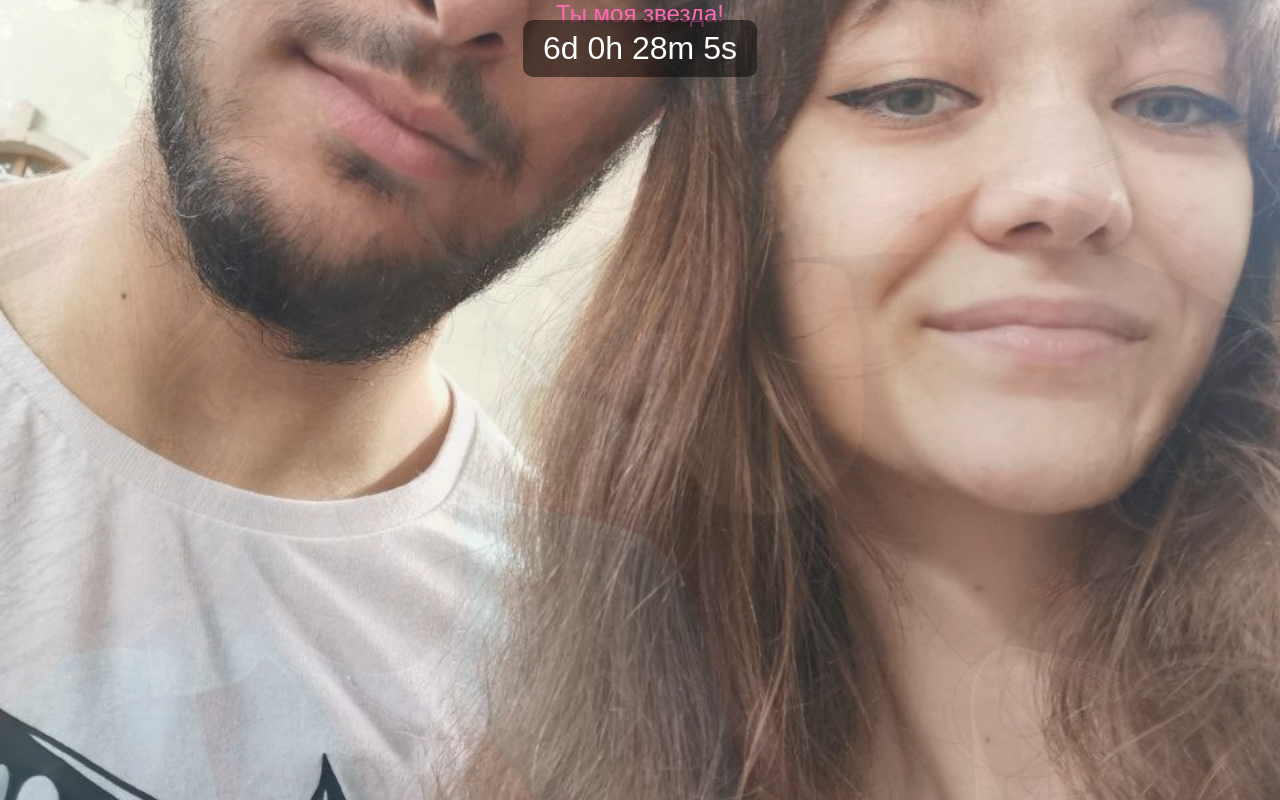
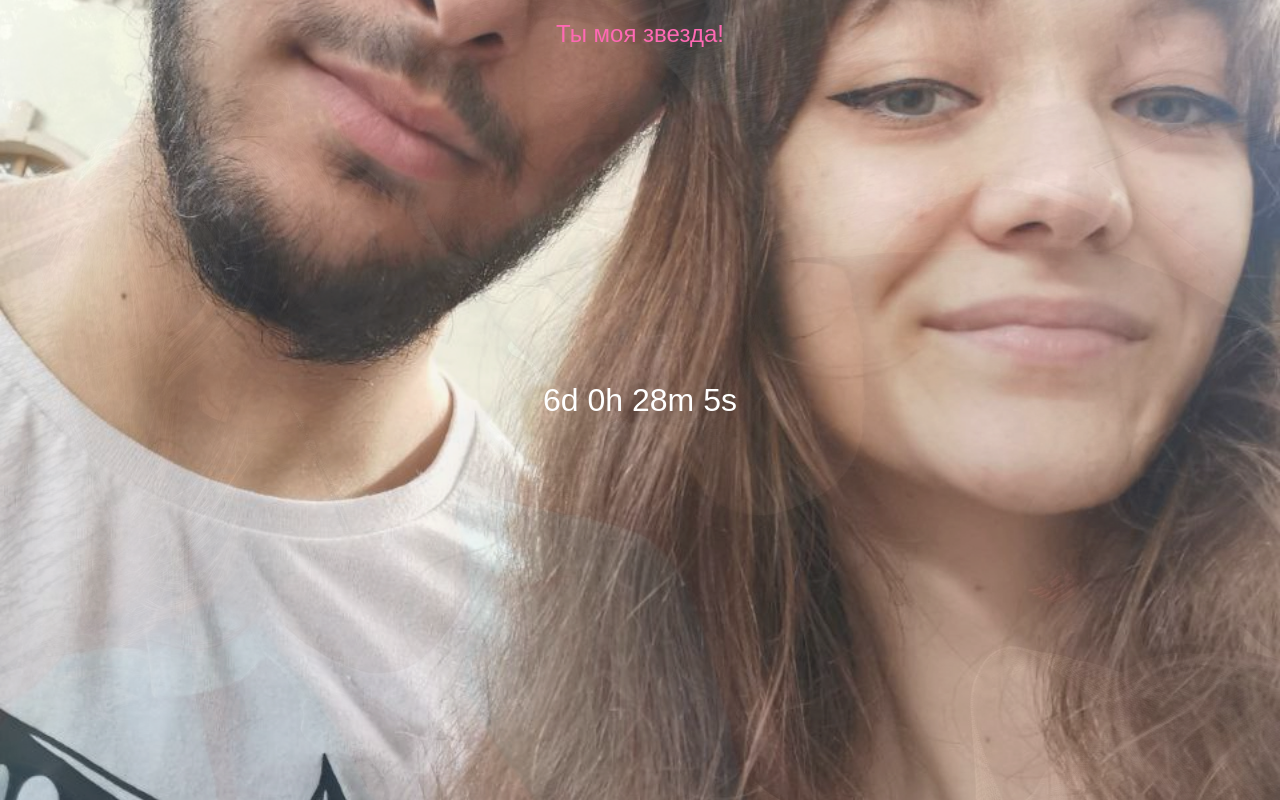
Before and after one commit to Ibragimvks/Ibragimvks.github.io, a plain HTML site: page index.html in a window 1280 px wide. Drawn offline with Linux system fonts and the light colour scheme.

Commit message:
Update styles.css

```diff
--- a/styles.css
+++ b/styles.css
@@ -7,6 +7,9 @@ body {
     overflow: hidden;
     height: 100vh;
     position: relative;
+    display: flex;
+    flex-direction: column;
+    justify-content: center;
 }
 
 #background-slideshow {
@@ -35,28 +38,20 @@ body {
 
 #timer {
     position: fixed;
+    top: 50%;
+    left: 50%;
+    transform: translate(-50%, -50%);
+    z-index: 2;
+    color: #fff;
+    font-size: 2em;
+}
+
+#message {
+    position: fixed;
     top: 20px;
     left: 50%;
     transform: translateX(-50%);
     z-index: 2;
-    color: #fff;
-    background-color: rgba(0, 0, 0, 0.5);
-    padding: 10px 20px;
-    border-radius: 10px;
-    font-size: 2em;
-}
-
-#content {
-    position: relative;
-    z-index: 1;
-    color: #fff;
-    top: 50%;
-    transform: translateY(-50%);
-    width: 100%;
-}
-
-#message {
     font-size: 1.5em;
     color: #ff69b4; /* Розовый цвет */
-    margin-bottom: 20px;
 }
```
